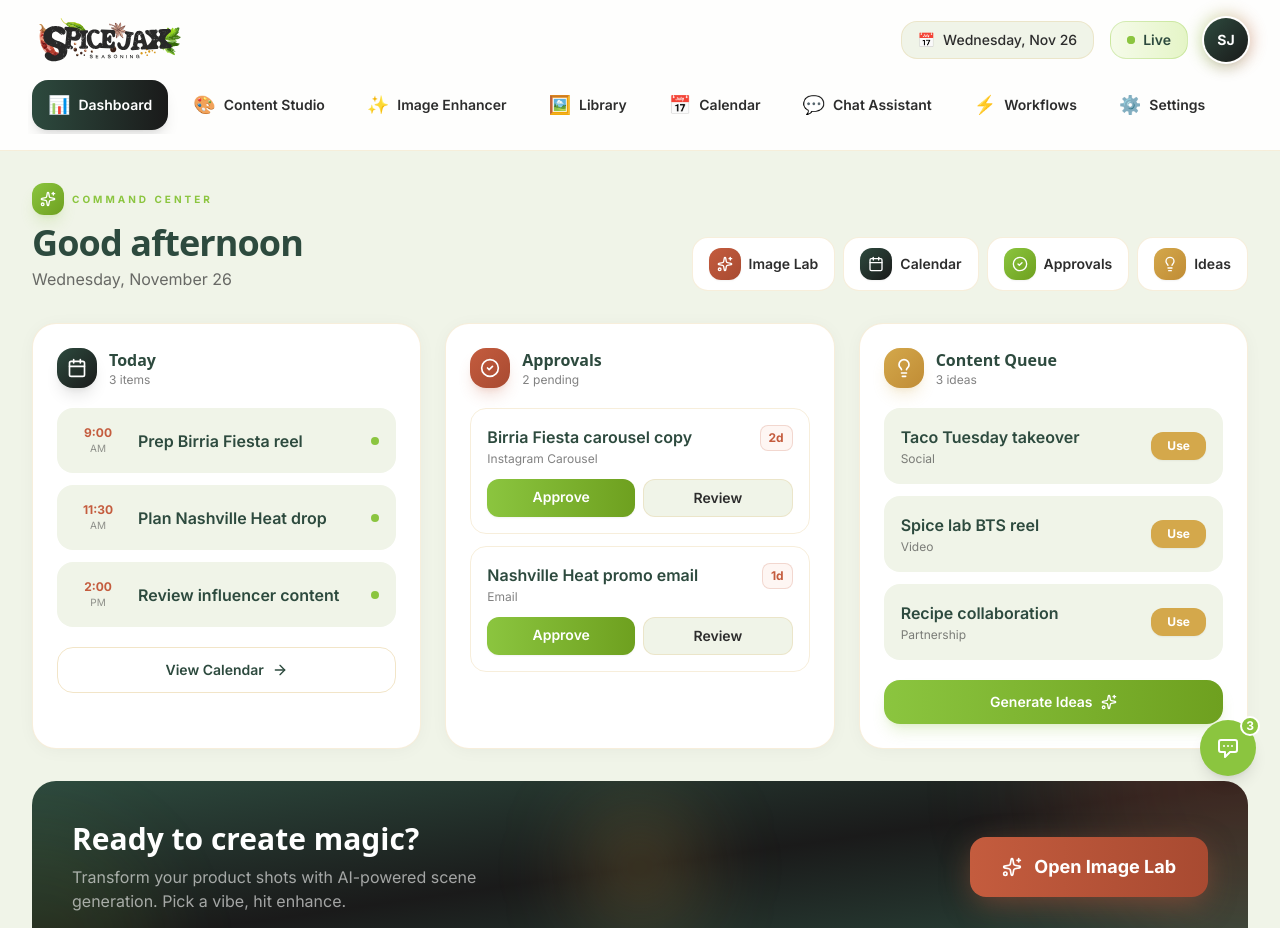
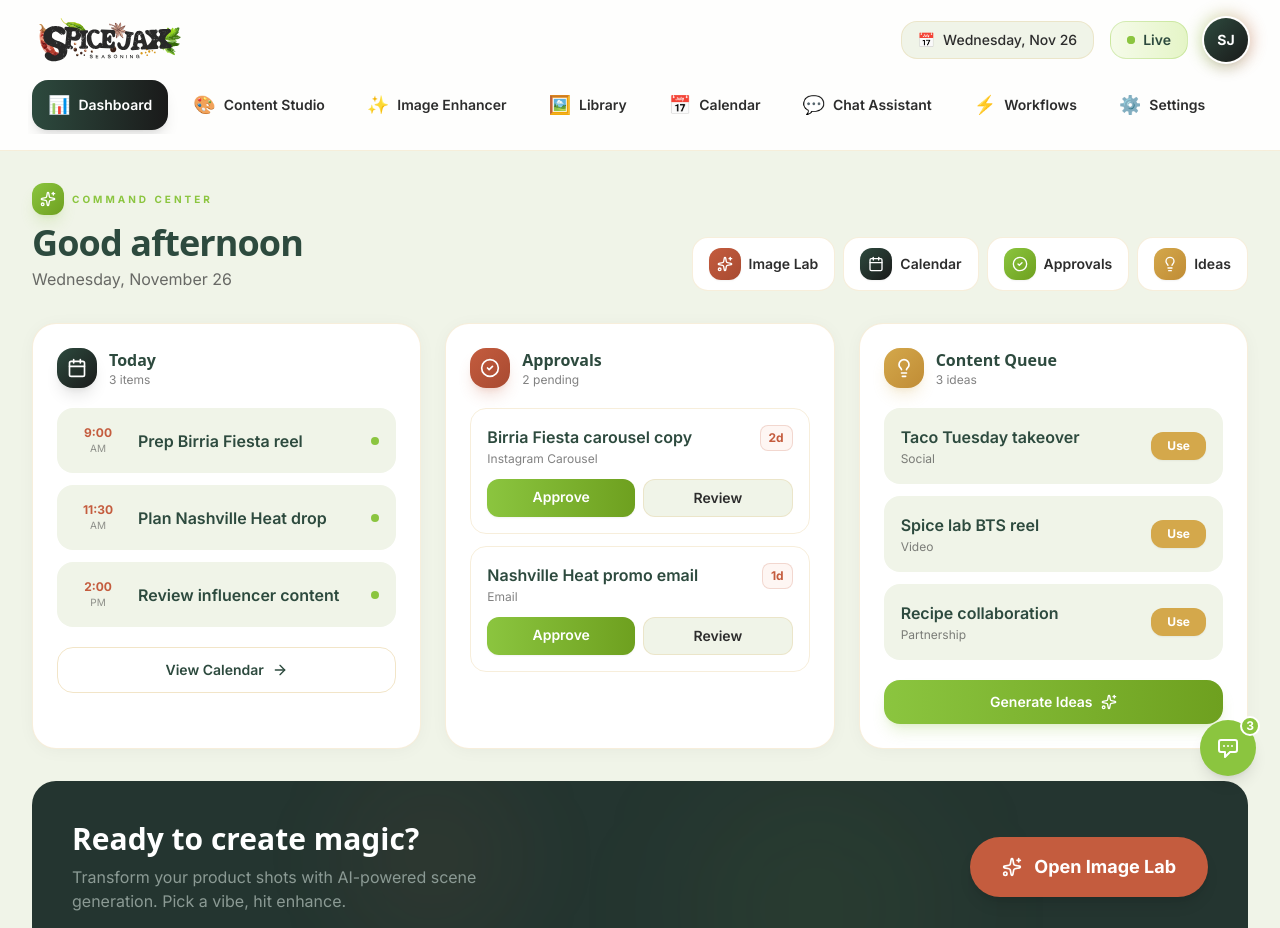
Before and after one commit to Aldazou/SpicejaxOps, a Next.js app: page /dashboard in a window 1280 px wide. Shown: the top 928 px of the page. Built offline with nearby package versions, Linux system fonts and the light colour scheme.

Commit message:
Match CTA card to footer style: dark green bg, muted text, rust button

```diff
--- a/app/dashboard/page.tsx
+++ b/app/dashboard/page.tsx
@@ -250,25 +250,24 @@ export default function DashboardPage() {
           </div>
         </div>
 
-        {/* Image Lab CTA */}
-        <div className="relative overflow-hidden rounded-3xl bg-gradient-to-br from-brand-title via-brand-black to-brand-title p-8 sm:p-10">
-          {/* Background decoration */}
-          <div className="absolute top-0 right-0 w-96 h-96 bg-brand-rust/20 rounded-full blur-3xl -translate-y-1/2 translate-x-1/2"></div>
-          <div className="absolute bottom-0 left-0 w-64 h-64 bg-brand-lime/10 rounded-full blur-2xl translate-y-1/2 -translate-x-1/2"></div>
-          <div className="absolute top-1/2 left-1/2 w-32 h-32 bg-brand-gold/20 rounded-full blur-2xl -translate-x-1/2 -translate-y-1/2"></div>
+        {/* Image Lab CTA - Footer style */}
+        <div className="relative overflow-hidden rounded-3xl bg-[#243530] p-8 sm:p-10">
+          {/* Subtle glow effects */}
+          <div className="absolute top-0 right-1/4 w-64 h-64 bg-brand-lime/5 rounded-full blur-3xl"></div>
+          <div className="absolute bottom-0 left-1/4 w-48 h-48 bg-brand-rust/5 rounded-full blur-2xl"></div>
 
           <div className="relative flex flex-col sm:flex-row items-center justify-between gap-6">
             <div className="text-center sm:text-left">
               <h3 className="text-2xl sm:text-3xl font-bold text-white mb-2">
                 Ready to create magic?
               </h3>
-              <p className="text-white/60 max-w-md">
+              <p className="text-[#8b9a94] max-w-md">
                 Transform your product shots with AI-powered scene generation. Pick a vibe, hit enhance.
               </p>
             </div>
             <Link
               href="/enhance"
-              className="flex-shrink-0 inline-flex items-center gap-3 px-8 py-4 bg-gradient-to-r from-brand-rust to-rust-600 text-white font-bold text-lg rounded-2xl shadow-[0_8px_30px_-4px_rgba(196,92,62,0.5)] hover:shadow-[0_12px_40px_-4px_rgba(196,92,62,0.6)] hover:scale-105 transition-all"
+              className="flex-shrink-0 inline-flex items-center gap-3 px-8 py-4 bg-brand-rust hover:bg-rust-600 text-white font-bold text-lg rounded-full shadow-lg hover:shadow-xl hover:scale-105 transition-all"
             >
               <Sparkles className="w-5 h-5" />
               Open Image Lab
```
